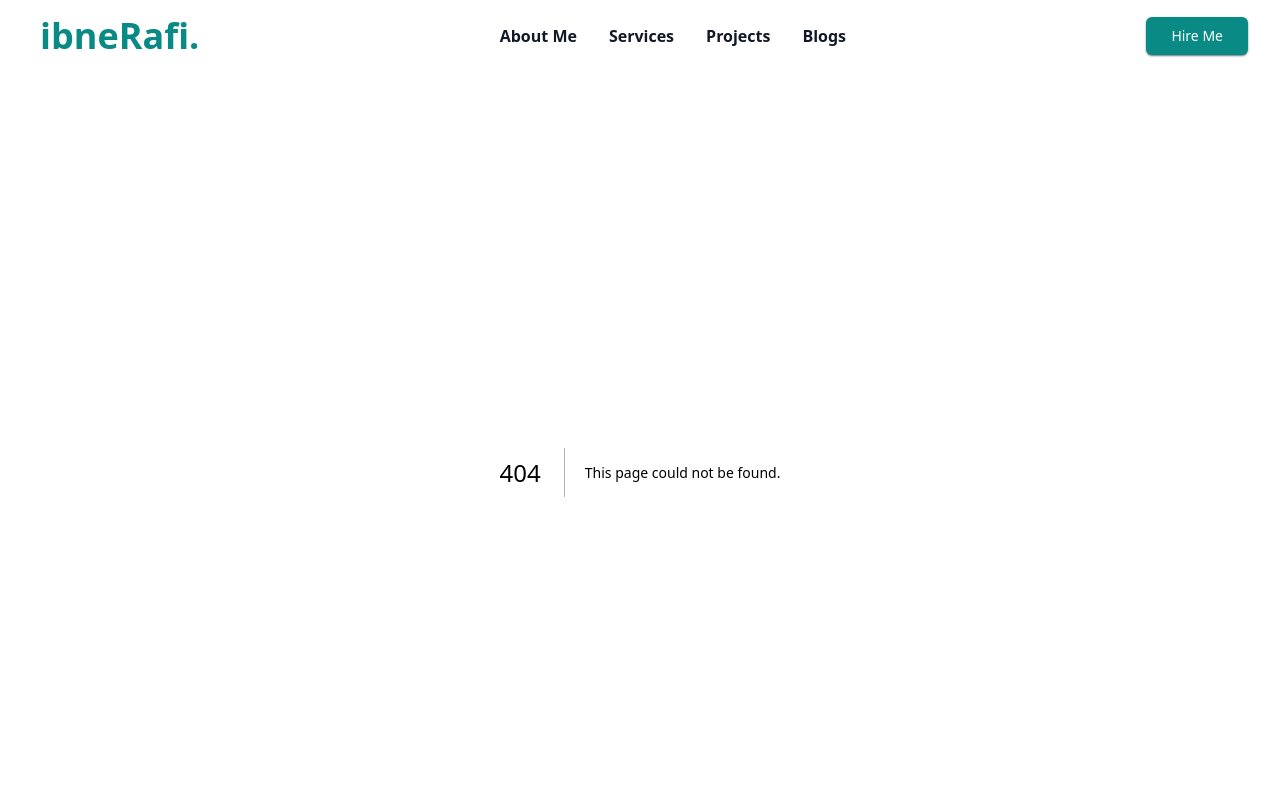
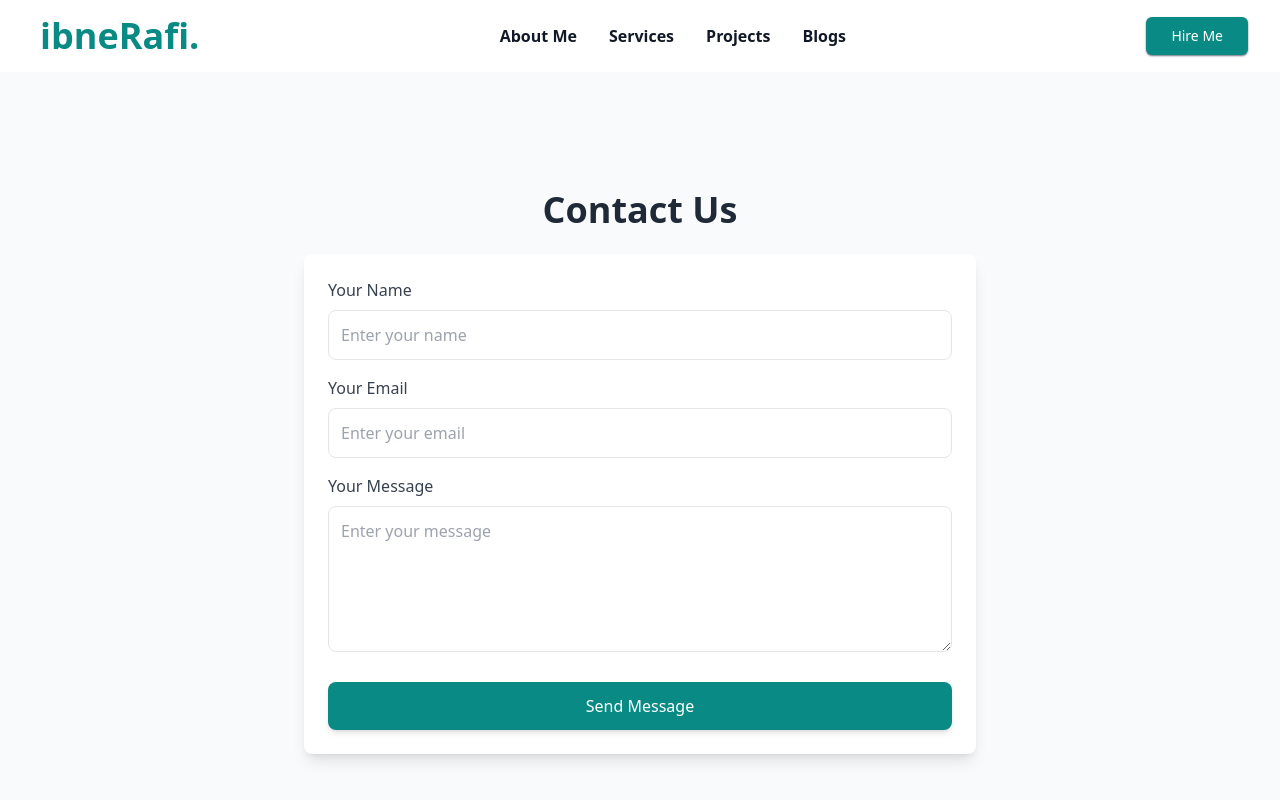
Before and after one commit to iamasadshah/iamasadshah-ibnerafi, a Next.js app: page /contact in a window 1280 px wide. Before the commit this address had no page. Shown: the top 800 px of the page. Built offline with nearby package versions, Linux system fonts and the light colour scheme.

Commit message:
contact page added

```diff
--- a/src/app/about-me/page.tsx
+++ b/src/app/about-me/page.tsx
@@ -11,20 +11,21 @@ const About = () => {
         initial={{ opacity: 0, y: -50 }}
         animate={{ opacity: 1, y: 0 }}
         transition={{ duration: 1 }}
-        className="max-w-4xl w-full bg-white shadow-lg rounded-lg p-6 md:p-10"
+        className="max-w-4xl w-full bg-white shadow-lg rounded-lg shadow-primary2 p-6 md:p-10"
       >
         <div className="text-center">
           <motion.div
             initial={{ scale: 0 }}
             animate={{ scale: 1 }}
             transition={{ duration: 1, type: "spring", stiffness: 100 }}
+            className="rounded-full w-40 h-40 overflow-hidden mx-auto border-4 border-primary1 "
           >
             <Image
               src="/iamasadshah.png"
               alt="Profile Picture"
               width={150}
               height={150}
-              className="rounded-full mx-auto border-4 border-primary1"
+              className="object-cover w-full h-full mt-2"
             />
           </motion.div>
           <h1 className="text-3xl font-bold text-gray-800 mt-4">Asad Shah</h1>
@@ -76,7 +77,7 @@ const About = () => {
             "TypeScript",
             "Tailwind CSS",
             "Sanity.io",
-            "REST APIs",
+            "Vercel",
             "Git & GitHub",
           ].map((skill) => (
             <motion.span
--- a/src/app/components/About-me.tsx
+++ b/src/app/components/About-me.tsx
@@ -52,7 +52,7 @@ const About = () => {
 
         {/* Button Section */}
         <button className="flex items-center px-6 py-2 justify-center text-center border border-transparent text-sm shadow-md font-medium rounded-md text-white bg-primary1 transition-all duration-300 ease-in-out hover:bg-gradient-to-r hover:from-blue-500 hover:to-green-500 md:text-lg md:px-10 lg:px-7">
-          <Link href="#">About me</Link>
+          <Link href="/about-me">About me</Link>
         </button>
       </div>
     </div>
--- a/src/app/components/FAQs.tsx
+++ b/src/app/components/FAQs.tsx
@@ -4,6 +4,7 @@ import {
   AccordionItem,
   AccordionTrigger,
 } from "@/components/ui/accordion";
+import Link from "next/link";
 
 import React from "react";
 
@@ -84,7 +85,7 @@ const FAQs = () => {
           Contact us for more information.
         </p>
         <button className="bg-primary1 transition-all duration-300 font-semibold hover:bg-gray-300 hover:text-primary1 hover:ring-2 hover:ring-primary1 hover:scale-105 text-white px-4 py-2 rounded-md">
-          Contact Us
+          <Link href="/contact">Contact Us</Link>
         </button>
       </div>
     </div>
--- a/src/app/components/Hero.tsx
+++ b/src/app/components/Hero.tsx
@@ -59,7 +59,7 @@ const Hero = () => {
         <div className="flex justify-center items-center space-x-4 mt-4 lg:justify-start">
           {/* Hire Me Button */}
           <button className="inline-flex items-center px-6 py-2 border border-transparent text-sm shadow-md font-medium rounded-md shadow-gray-500 text-white bg-primary1 hover:bg-transparent cursor-pointer transition-all duration-300 hover:text-primary1 hover:ring-2 hover:ring-primary1 md:text-lg md:px-10 lg:px-7 animate-slide-left">
-            <a href="#">Hire me</a>
+            <a href="">Hire me</a>
           </button>
 
           {/* Portfolio Button */}
--- a/src/app/components/Navbar.tsx
+++ b/src/app/components/Navbar.tsx
@@ -53,7 +53,7 @@ const Navbar = () => {
 
           {/* Hire Me Button for larger screens */}
           <div className="hidden md:block">
-            <Link href="#contact">
+            <Link href="/contact">
               <div className="relative inline-flex items-center justify-center px-6 py-2 border border-transparent text-sm shadow-sm font-medium rounded-md shadow-gray-500 text-white bg-primary1 transition-all duration-300 ease-in-out cursor-pointer hover:bg-transparent hover:text-primary1">
                 <span className="transition-transform duration-300 ease-in-out transform hover:rotate-360">
                   Hire Me
--- /dev/null
+++ b/src/app/contact/page.tsx
@@ -0,0 +1,145 @@
+"use client";
+import React, { useState } from "react";
+import { motion } from "framer-motion";
+
+const Contact = () => {
+  const [formData, setFormData] = useState({
+    name: "",
+    email: "",
+    message: "",
+  });
+
+  const handleChange = (e: any) => {
+    const { name, value } = e.target;
+    setFormData((prev) => ({ ...prev, [name]: value }));
+  };
+
+  const handleSubmit = (e: any) => {
+    e.preventDefault();
+    const { name, email, message } = formData;
+
+    const mailtoLink = `mailto:your-email@example.com?subject=Contact from ${name}&body=${encodeURIComponent(
+      message
+    )} (Email: ${email})`;
+
+    window.location.href = mailtoLink;
+  };
+
+  return (
+    <div className="min-h-screen bg-gray-50 flex flex-col items-center justify-center px-4 py-8">
+      {/* Header Section */}
+      <motion.h1
+        initial={{ opacity: 0, y: -50 }}
+        animate={{ opacity: 1, y: 0 }}
+        transition={{ duration: 1 }}
+        className="text-4xl font-bold text-gray-800 mb-6 text-center"
+      >
+        Contact Us
+      </motion.h1>
+
+      {/* Contact Form */}
+      <motion.form
+        initial={{ opacity: 0, scale: 0.9 }}
+        animate={{ opacity: 1, scale: 1 }}
+        transition={{ duration: 1, delay: 0.2 }}
+        onSubmit={handleSubmit}
+        className="bg-white shadow-lg rounded-lg p-6 w-full max-w-2xl"
+      >
+        {/* Name Input */}
+        <motion.div
+          initial={{ x: -50, opacity: 0 }}
+          whileInView={{ x: 0, opacity: 1 }}
+          transition={{ duration: 0.5 }}
+          className="mb-4"
+        >
+          <label
+            htmlFor="name"
+            className="block text-gray-700 font-medium mb-2"
+          >
+            Your Name
+          </label>
+          <input
+            type="text"
+            id="name"
+            name="name"
+            value={formData.name}
+            onChange={handleChange}
+            required
+            placeholder="Enter your name"
+            className="w-full p-3 border rounded-lg focus:outline-none focus:ring-2 focus:ring-primary1"
+          />
+        </motion.div>
+
+        {/* Email Input */}
+        <motion.div
+          initial={{ x: -50, opacity: 0 }}
+          whileInView={{ x: 0, opacity: 1 }}
+          transition={{ duration: 0.5, delay: 0.2 }}
+          className="mb-4"
+        >
+          <label
+            htmlFor="email"
+            className="block text-gray-700 font-medium mb-2"
+          >
+            Your Email
+          </label>
+          <input
+            type="email"
+            id="email"
+            name="email"
+            value={formData.email}
+            onChange={handleChange}
+            required
+            placeholder="Enter your email"
+            className="w-full p-3 border rounded-lg focus:outline-none focus:ring-2 focus:ring-primary1"
+          />
+        </motion.div>
+
+        {/* Message Input */}
+        <motion.div
+          initial={{ x: -50, opacity: 0 }}
+          whileInView={{ x: 0, opacity: 1 }}
+          transition={{ duration: 0.5, delay: 0.4 }}
+          className="mb-6"
+        >
+          <label
+            htmlFor="message"
+            className="block text-gray-700 font-medium mb-2"
+          >
+            Your Message
+          </label>
+          <textarea
+            id="message"
+            name="message"
+            value={formData.message}
+            onChange={handleChange}
+            required
+            rows={5}
+            placeholder="Enter your message"
+            className="w-full p-3 border rounded-lg focus:outline-none focus:ring-2 focus:ring-primary1"
+          ></textarea>
+        </motion.div>
+
+        {/* Submit Button */}
+        <motion.button
+          whileHover={{ scale: 1.1 }}
+          whileTap={{ scale: 0.9 }}
+          className="w-full bg-primary1 text-white py-3 rounded-lg font-medium shadow-md hover:bg-primary2 focus:outline-none focus:ring-2 focus:ring-primary1"
+          type="submit"
+        >
+          Send Message
+        </motion.button>
+      </motion.form>
+
+      {/* Animated Background Section */}
+      <motion.div
+        initial={{ opacity: 0 }}
+        animate={{ opacity: 1 }}
+        transition={{ duration: 1.5 }}
+        className="absolute inset-0 -z-10 bg-gradient-to-br from-primary1 to-primary2 opacity-10"
+      ></motion.div>
+    </div>
+  );
+};
+
+export default Contact;
--- a/src/app/services/page.tsx
+++ b/src/app/services/page.tsx
@@ -31,7 +31,7 @@ const servicesList = [
 
 const Services = () => {
   return (
-    <div className="min-h-screen bg-gray-50 flex flex-col items-center justify-center px-4 ">
+    <div className="min-h-screen bg-gray-50 flex flex-col items-center justify-center px-4 pb-10 ">
       {/* Header Section */}
       <motion.section
         initial={{ opacity: 0, y: -50 }}
```
